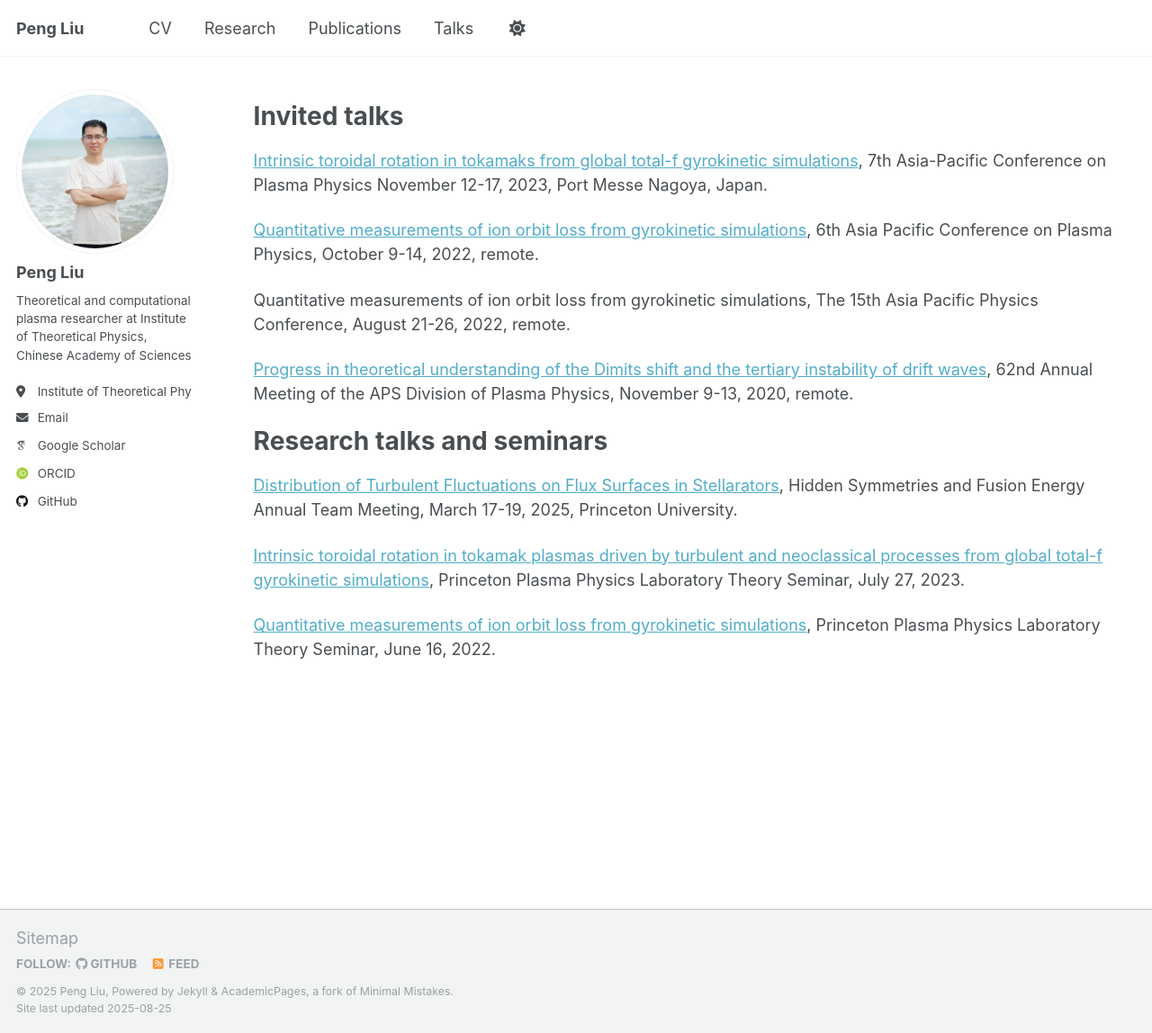
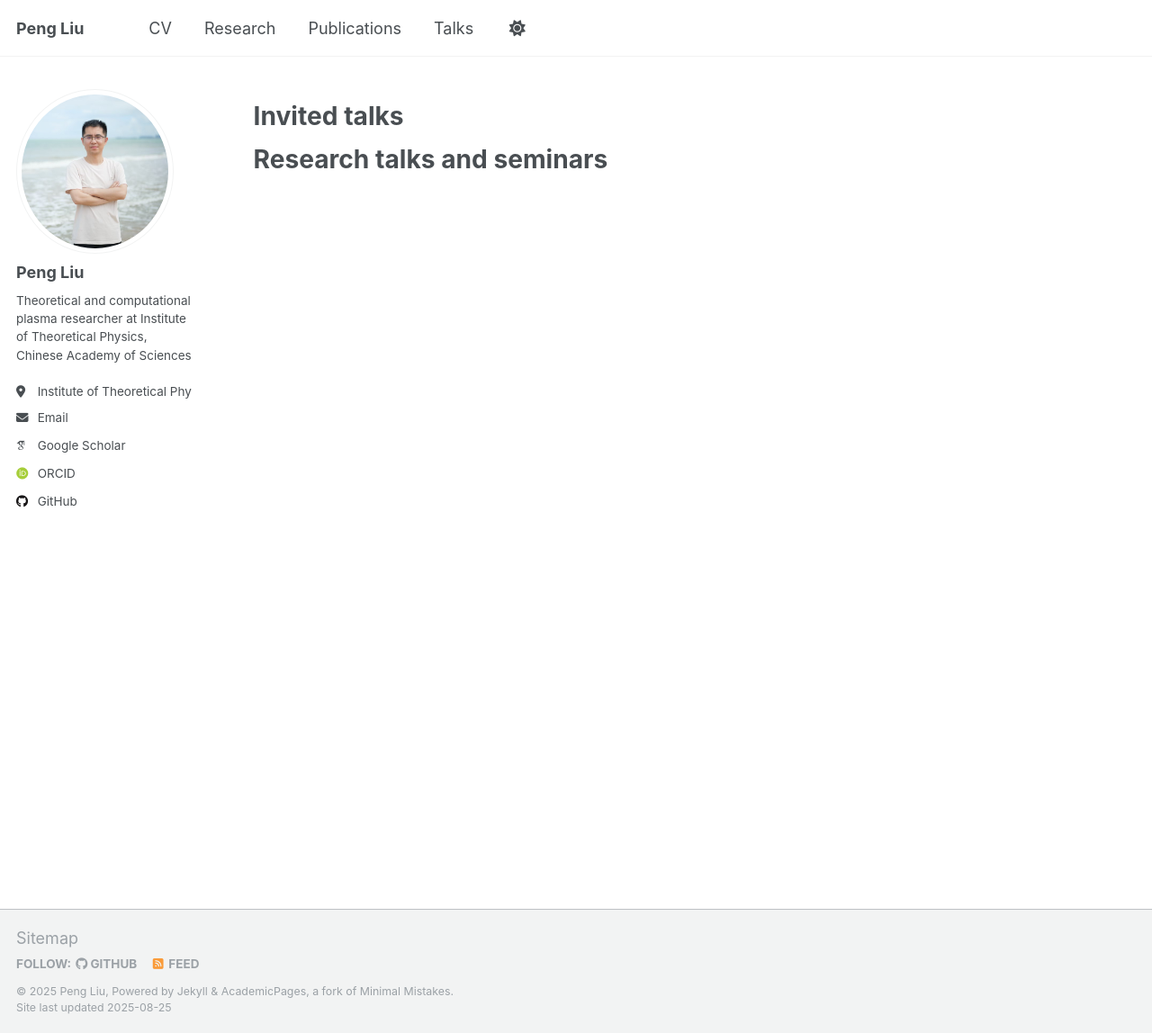
Before and after one commit to pliulfcuigithub/pliulfcuigithub.github.io, a Jekyll site: the page built from _pages/talks.md, in a window 1280 px wide and 1148 px high. Shown: the whole window at 90% size. Built offline with Jekyll 4.4.1, drawn with Linux system fonts in a browser that asks for light colours; some web fonts are replaced.

Commit message:
Update talks.md

```diff
--- a/_pages/talks.md
+++ b/_pages/talks.md
@@ -8,18 +8,7 @@ author_profile: true
 
 Invited talks
 ======
-[Intrinsic toroidal rotation in tokamaks from global total-f gyrokinetic simulations](https://www.aappsdpp.org/DPP2023/html/3contents/pdf/5468.pdf), 7th Asia-Pacific Conference on Plasma Physics November 12-17, 2023, Port Messe Nagoya, Japan.
 
-[Quantitative measurements of ion orbit loss from gyrokinetic simulations](https://www.aappsdpp.org/DPP2022/html/3contents/pdf/topical/5279.pdf), 6th Asia Pacific Conference on Plasma Physics, October 9-14, 2022, remote.
-
-Quantitative measurements of ion orbit loss from gyrokinetic simulations, The 15th Asia Pacific Physics Conference, August 21-26, 2022, remote.
-
-[Progress in theoretical understanding of the Dimits shift and the tertiary instability of drift waves](https://meetings.aps.org/Meeting/DPP20/Session/BI02.6), 62nd Annual Meeting of the APS Division of Plasma Physics, November 9-13, 2020, remote.
 
 Research talks and seminars
 ======
-[Distribution of Turbulent Fluctuations on Flux Surfaces in Stellarators](https://hiddensymmetries.princeton.edu/meetings/2025-team-meeting-mar), Hidden Symmetries and Fusion Energy Annual Team Meeting, March 17-19, 2025, Princeton University.
-
-[Intrinsic toroidal rotation in tokamak plasmas driven by turbulent and neoclassical processes from global total-f gyrokinetic simulations](https://mediacentral.princeton.edu/id/1_kyyyxo2c), Princeton Plasma Physics Laboratory Theory Seminar, July 27, 2023.
-
-[Quantitative measurements of ion orbit loss from gyrokinetic simulations](https://mediacentral.princeton.edu/id/1_e6x169fd), Princeton Plasma Physics Laboratory Theory Seminar, June 16, 2022.
```
Also changed, not shown: other parts of _pages/talks.md (+1 -1 lines).
